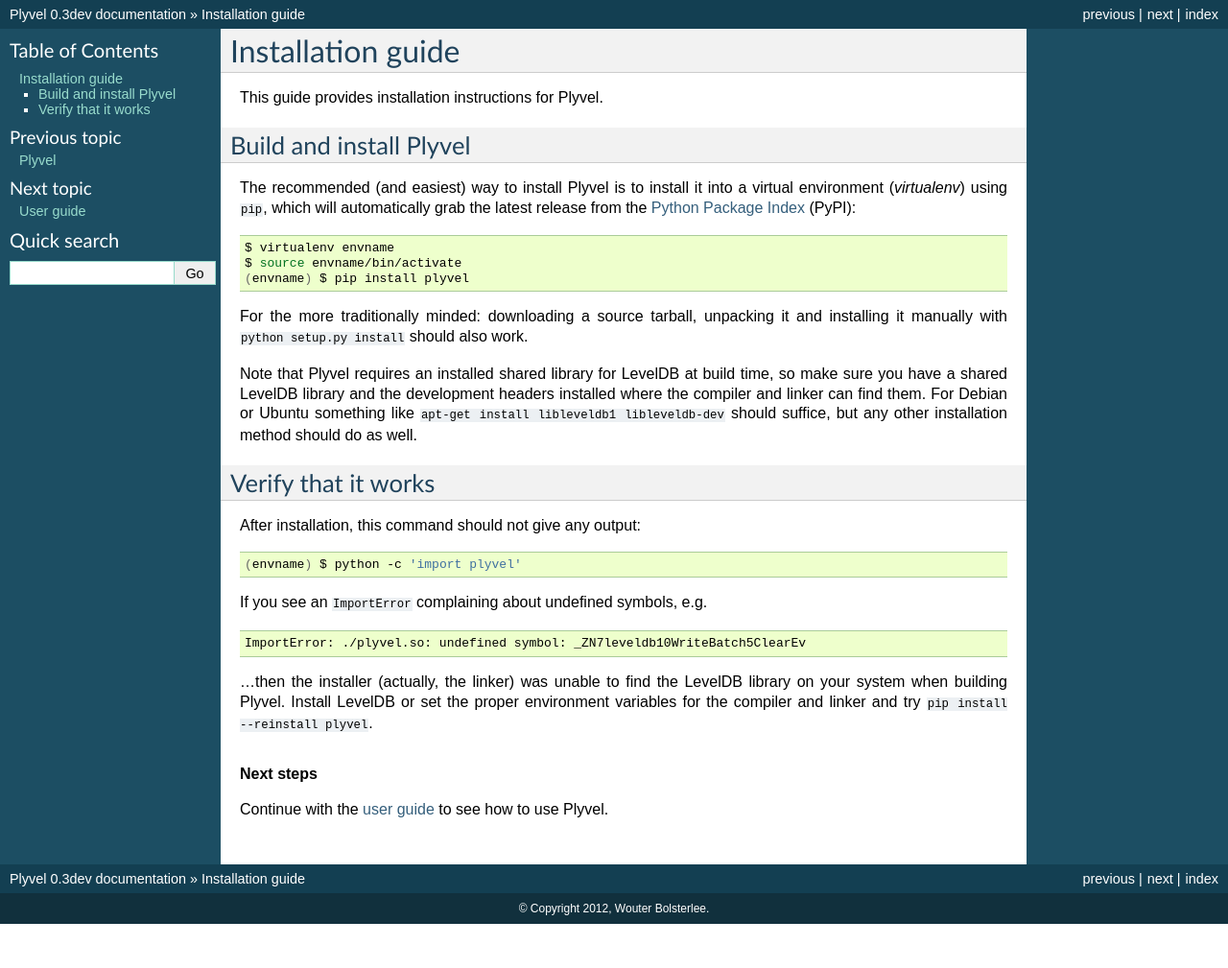
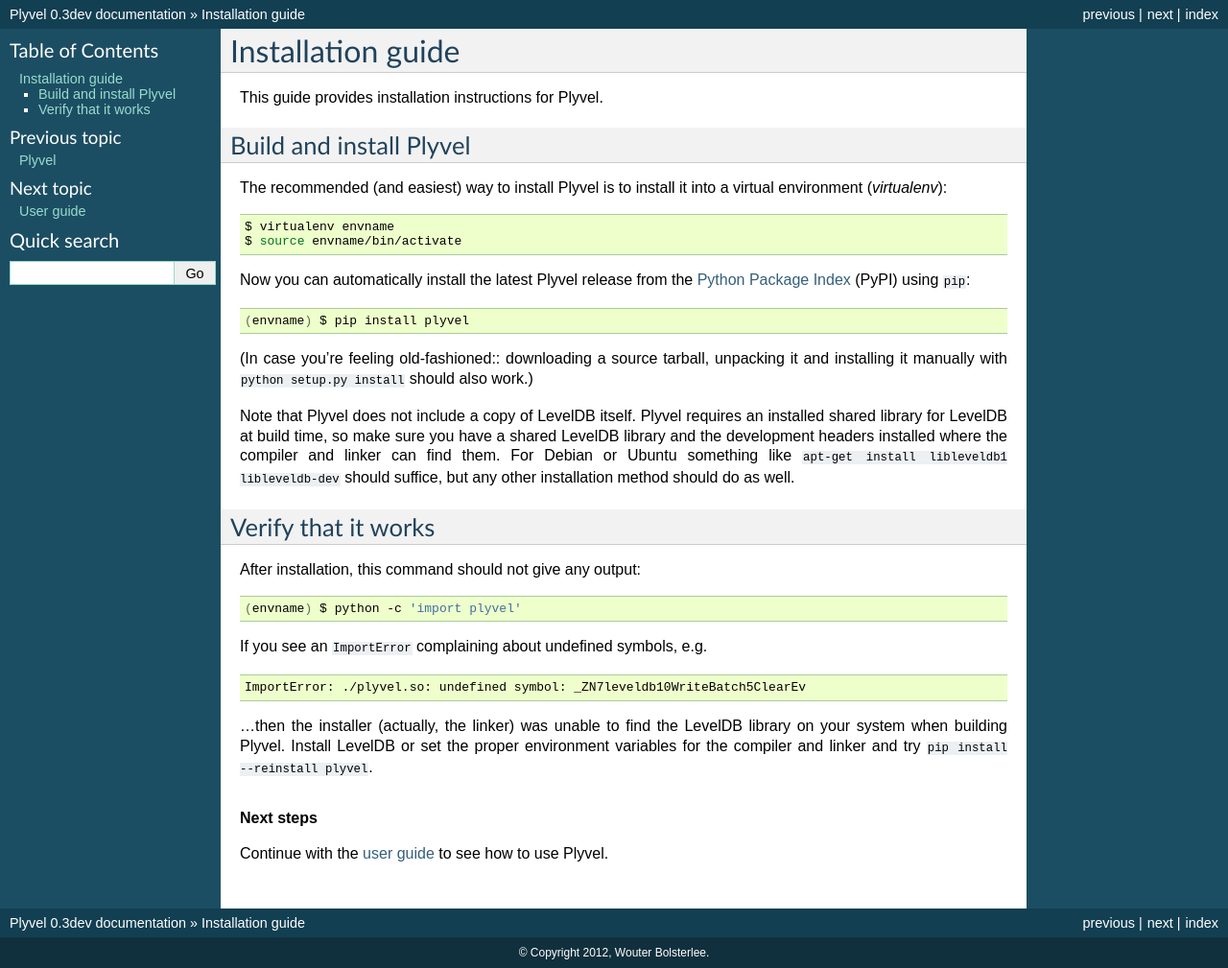
Before and after one commit to wbolster/plyvel, a Sphinx documentation site: the page built from doc/installation.rst, in a window 1280 px wide. Shown: the whole page at 96% size. Built offline with Sphinx 7.4.7, drawn with Linux system fonts in a browser that asks for light colours; before the commit the page ends 963 px from its top, so only the background shows below that.

Commit message:
Tweak installation guide a bit

```diff
--- a/doc/installation.rst
+++ b/doc/installation.rst
@@ -11,22 +11,26 @@
 ========================
 
 The recommended (and easiest) way to install Plyvel is to install it into a
-virtual environment (*virtualenv*) using ``pip``, which will automatically grab
-the latest release from the `Python Package Index <http://pypi.python.org/>`_
-(PyPI)::
+virtual environment (*virtualenv*)::
 
    $ virtualenv envname
    $ source envname/bin/activate
+
+Now you can automatically install the latest Plyvel release from the `Python
+Package Index <http://pypi.python.org/>`_ (PyPI) using ``pip``::
+
    (envname) $ pip install plyvel
 
-For the more traditionally minded: downloading a source tarball, unpacking it
-and installing it manually with ``python setup.py install`` should also work.
+(In case you're feeling old-fashioned:: downloading a source tarball, unpacking
+it and installing it manually with ``python setup.py install`` should also
+work.)
 
-Note that Plyvel requires an installed shared library for LevelDB at build time,
-so make sure you have a shared LevelDB library and the development headers
-installed where the compiler and linker can find them. For Debian or Ubuntu
-something like ``apt-get install libleveldb1 libleveldb-dev`` should suffice,
-but any other installation method should do as well.
+Note that Plyvel does not include a copy of LevelDB itself. Plyvel requires an
+installed shared library for LevelDB at build time, so make sure you have a
+shared LevelDB library and the development headers installed where the compiler
+and linker can find them. For Debian or Ubuntu something like ``apt-get install
+libleveldb1 libleveldb-dev`` should suffice, but any other installation method
+should do as well.
 
 
 Verify that it works
```
